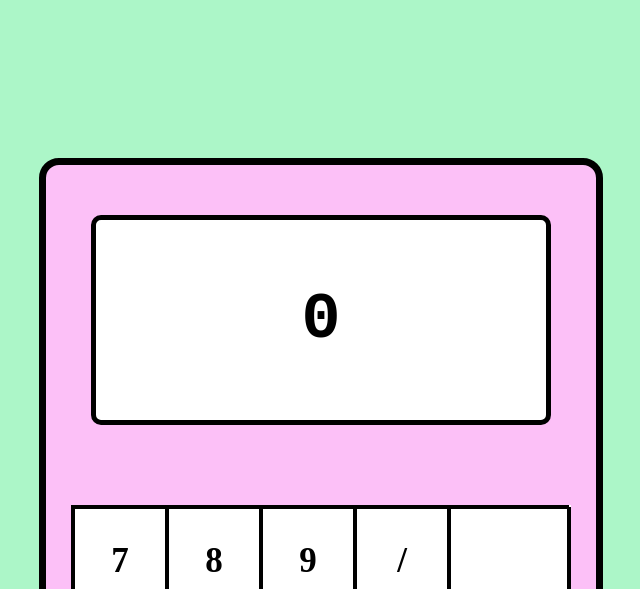
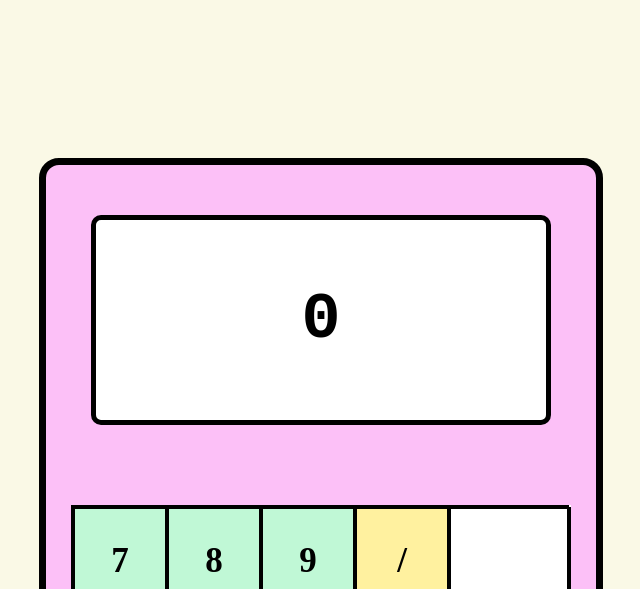
Before and after one commit to LucaDeeken/calculator, a plain HTML site: page index.html in a window 1280 px wide. Shown: the top 589 px of the page, without its empty margins (319-959 px from the left). Drawn offline with Linux system fonts and the light colour scheme.

Commit message:
change colors

```diff
--- a/style.css
+++ b/style.css
@@ -1,6 +1,6 @@
 body {
     display: flex;
-    background-color: rgb(172, 246, 200);
+    background-color: rgb(250, 249, 230);
     justify-content: center;
 }
 
@@ -13,7 +13,6 @@ body {
     background-color: rgb(252, 192, 247);
     margin-top: 150px;
     border: 7px solid black;
-
     border-radius: 20px;
 
 }
@@ -31,7 +30,6 @@ body {
     align-items: center;
     font-size: 65px;
     font-weight: bold;
-    background-color: rgb(255, 255, 255);
     font-family:monospace;
 }
 
@@ -96,3 +94,11 @@ border-left: 0px solid black;
     font-weight: bold;
 
 }
+
+.one, .two, .three, .four, .five, .six, .seven, .eight, .nine, .zero, .smile, .com {
+    background-color: rgb(192, 248, 214);
+}
+
+.plus, .minus, .divid, .multi, .result, .undo {
+    background-color: rgb(255, 241, 159);
+}
```
